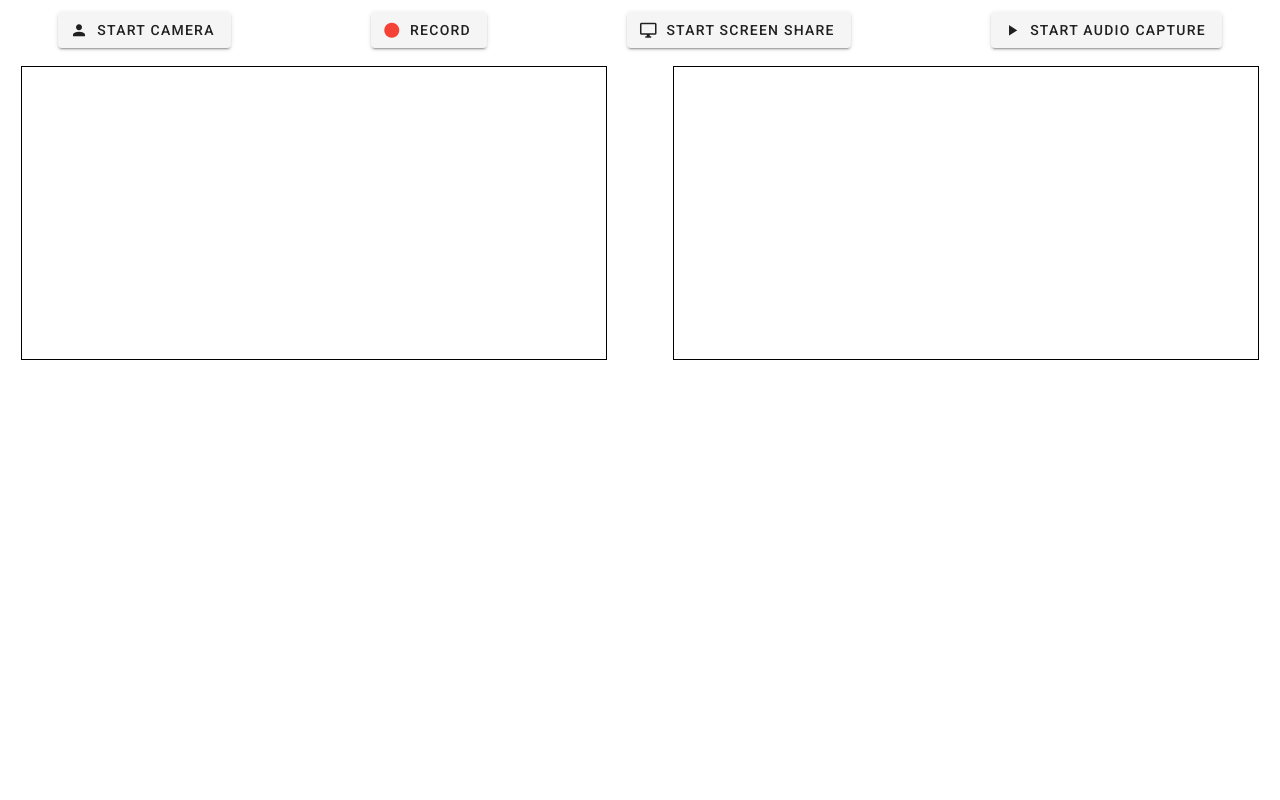
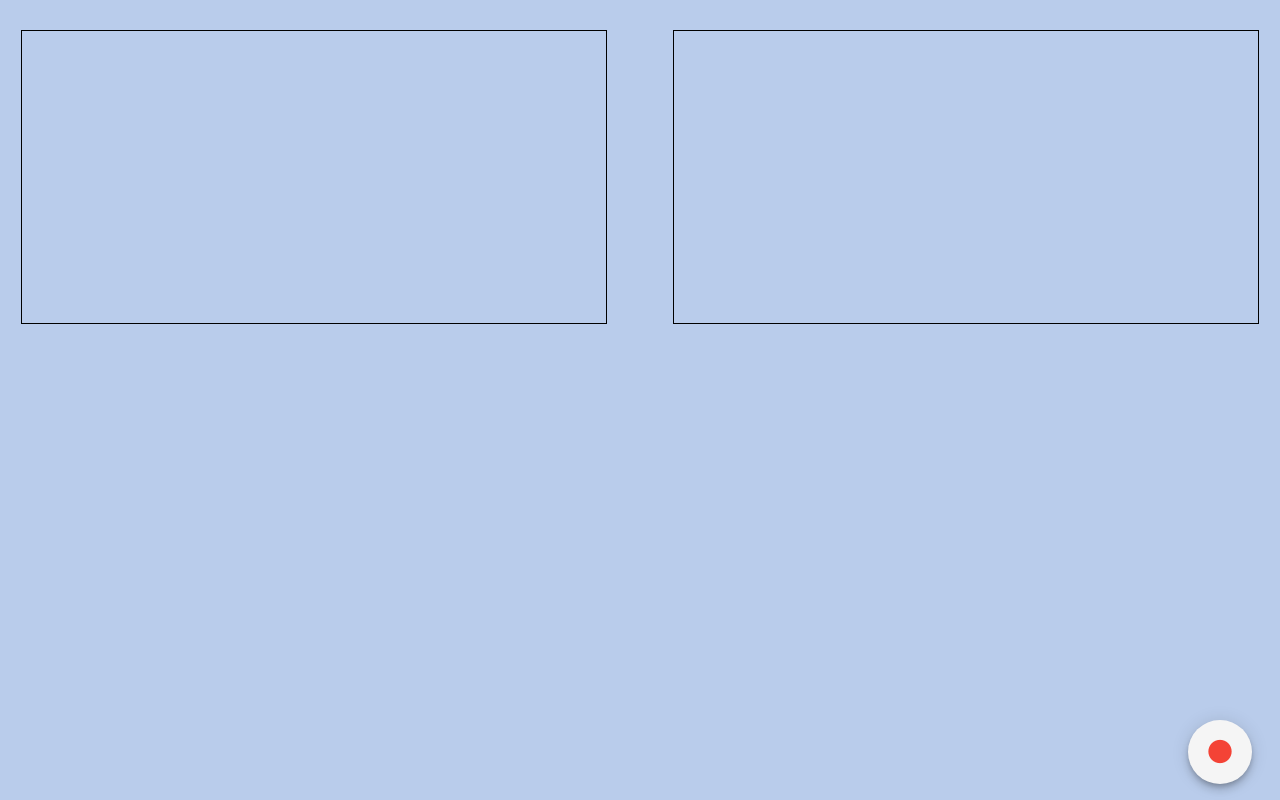
Before and after one commit to uramakilab/screen-record, a Vue app: page / in a window 1280 px wide. Built offline with nearby package versions, Linux system fonts and the light colour scheme.

Commit message:
changed buttons

```diff
--- a/src/views/Home.vue
+++ b/src/views/Home.vue
@@ -1,6 +1,6 @@
 <template>
-  <div>
-    <v-row justify="space-around" class="mt-3">
+  <div style="background-color: #b9cceb; height: 100%">
+    <!-- <v-row justify="space-around" class="mt-3">
       <v-btn @click="!webcam?startWebCamCapture():stopWebCamCapture()">
         <v-icon left>mdi-account</v-icon>Start Camera
       </v-btn>
@@ -16,18 +16,88 @@
       <v-btn @click="!audio?startAudioCapture():stopAudioCapture()">
         <v-icon left>{{audio?'mdi-stop':'mdi-play'}}</v-icon>Start Audio Capture
       </v-btn>
-    </v-row>
+    </v-row>-->
     <v-row justify="space-around" style="margin-top: 30px">
       <video width="45%" id="webcam" class="video" autoplay></video>
 
       <video width="45%" id="screen" class="video" autoplay></video>
 
       <audio id="audio" autoplay></audio>
+
       <!-- Saved Media  -->
       <video v-if="mediaWebCam" :src="mediaWebCam" width="45%" id="recordWC" class="video" controls></video>
       <video v-if="mediaScreen" :src="mediaScreen" width="45%" id="record" class="video" controls></video>
       <audio v-if="mediaAudio" :src="mediaAudio" id="Recordaudio" controls></audio>
     </v-row>
+
+    <!-- Speed Dial -->
+    <v-speed-dial v-model="fab" fixed class="mr-3" bottom right open-on-hover>
+      <template v-slot:activator>
+        <v-tooltip left>
+          <template v-slot:activator="{ on, attrs }">
+            <v-btn
+              v-model="fab"
+              large
+              fab
+              class="btn-fix"
+              v-bind="attrs"
+              v-on="on"
+              @click="!recording?startRecord():stopRecord()"
+            >
+              <v-icon color="red">{{recording ? 'mdi-close-circle' : 'mdi-circle'}}</v-icon>
+            </v-btn>
+          </template>
+          <span>{{recording ? 'Stop Recording' : 'Record'}}</span>
+        </v-tooltip>
+      </template>
+
+      <v-tooltip left>
+        <template v-slot:activator="{ on, attrs }">
+          <v-btn
+            @click="!webcam?startWebCamCapture():stopWebCamCapture()"
+            fab
+            small
+            v-bind="attrs"
+            v-on="on"
+          >
+            <v-icon v-if="!webcam">mdi-account</v-icon>
+            <v-icon v-else>mdi-account-cancel</v-icon>
+          </v-btn>
+        </template>
+        <span>{{webcam? 'Stop' : 'Start'}} Camera</span>
+      </v-tooltip>
+
+      <v-tooltip left>
+        <template v-slot:activator="{ on, attrs }">
+          <v-btn
+            @click="!screen?startScreenCapture():stopScreenCapture()"
+            fab
+            small
+            v-bind="attrs"
+            v-on="on"
+          >
+            <v-icon v-if="!screen">mdi-monitor</v-icon>
+            <v-icon v-else>mdi-monitor-off</v-icon>
+          </v-btn>
+        </template>
+        <span>{{audio ? 'Stop' : 'Start'}} Screen Share</span>
+      </v-tooltip>
+
+      <v-tooltip left>
+        <template v-slot:activator="{ on, attrs }">
+          <v-btn
+            @click="!audio?startAudioCapture():stopAudioCapture()"
+            fab
+            small
+            v-bind="attrs"
+            v-on="on"
+          >
+            <v-icon>{{audio?'mdi-volume-mute':'mdi-volume-high'}}</v-icon>
+          </v-btn>
+        </template>
+        <span>{{audio ? 'Stop' : 'Start'}} Audio Capture</span>
+      </v-tooltip>
+    </v-speed-dial>
   </div>
 </template>
 
@@ -43,21 +113,22 @@ export default {
     audio: false,
     options: {
       video: true,
-      audio: true
+      audio: true,
     },
     recordWebCam: null,
     recordScreen: null,
     recordAudio: null,
     mediaWebCam: null,
     mediaScreen: null,
-    mediaAudio: null
+    mediaAudio: null,
+    fab: false,
   }),
   methods: {
     startWebCamCapture() {
       this.webcam = true;
       navigator.mediaDevices
         .getUserMedia(this.options)
-        .then(mediaStreamObj => {
+        .then((mediaStreamObj) => {
           let video = document.getElementById("webcam");
           if ("srcObject" in video) {
             video.srcObject = mediaStreamObj;
@@ -67,7 +138,7 @@ export default {
           this.recordWebCam = new MediaRecorder(mediaStreamObj);
           let recordingWebCam = [];
 
-          this.recordWebCam.ondataavailable = function(ev) {
+          this.recordWebCam.ondataavailable = function (ev) {
             recordingWebCam.push(ev.data);
           };
 
@@ -77,7 +148,7 @@ export default {
             this.mediaWebCam = window.URL.createObjectURL(blob);
           };
         })
-        .catch(err => {
+        .catch((err) => {
           console.error("Error:" + err);
         });
     },
@@ -85,14 +156,14 @@ export default {
       this.webcam = false;
       let videoElem = document.getElementById("webcam");
       let tracks = videoElem.srcObject.getTracks();
-      tracks.forEach(track => track.stop());
+      tracks.forEach((track) => track.stop());
       videoElem.srcObject = null;
     },
     startScreenCapture() {
       this.screen = true;
       navigator.mediaDevices
         .getDisplayMedia(this.options)
-        .then(mediaStreamObj => {
+        .then((mediaStreamObj) => {
           let video = document.getElementById("screen");
           if ("srcObject" in video) {
             video.srcObject = mediaStreamObj;
@@ -102,7 +173,7 @@ export default {
           this.recordScreen = new MediaRecorder(mediaStreamObj);
           let recordingScreen = [];
 
-          this.recordScreen.ondataavailable = function(ev) {
+          this.recordScreen.ondataavailable = function (ev) {
             recordingScreen.push(ev.data);
           };
 
@@ -112,7 +183,7 @@ export default {
             this.mediaScreen = window.URL.createObjectURL(blob);
           };
         })
-        .catch(err => {
+        .catch((err) => {
           console.error("Error:" + err);
           return null;
         });
@@ -121,18 +192,18 @@ export default {
       this.screen = false;
       let videoElem = document.getElementById("screen");
       let tracks = videoElem.srcObject.getTracks();
-      tracks.forEach(track => track.stop());
+      tracks.forEach((track) => track.stop());
       videoElem.srcObject = null;
     },
     startAudioCapture() {
       this.audio = true;
       let audioOptions = {
         video: false,
-        audio: true
+        audio: true,
       };
       navigator.mediaDevices
         .getUserMedia(audioOptions)
-        .then(mediaStreamObj => {
+        .then((mediaStreamObj) => {
           let video = document.getElementById("audio");
           if ("srcObject" in video) {
             video.srcObject = mediaStreamObj;
@@ -142,7 +213,7 @@ export default {
           this.recordAudio = new MediaRecorder(mediaStreamObj);
           let recordingAudio = [];
 
-          this.recordAudio.ondataavailable = function(ev) {
+          this.recordAudio.ondataavailable = function (ev) {
             recordingAudio.push(ev.data);
           };
 
@@ -152,7 +223,7 @@ export default {
             this.mediaAudio = window.URL.createObjectURL(blob);
           };
         })
-        .catch(err => {
+        .catch((err) => {
           console.error("Error:" + err);
         });
     },
@@ -160,7 +231,7 @@ export default {
       this.audio = false;
       let AudioEle = document.getElementById("audio");
       let tracks = AudioEle.srcObject.getTracks();
-      tracks.forEach(track => track.stop());
+      tracks.forEach((track) => track.stop());
       AudioEle.srcObject = null;
     },
     startRecord() {
@@ -188,8 +259,8 @@ export default {
       if (this.recordAudio) {
         this.recordAudio.stop();
       }
-    }
-  }
+    },
+  },
 };
 </script>
 
```
